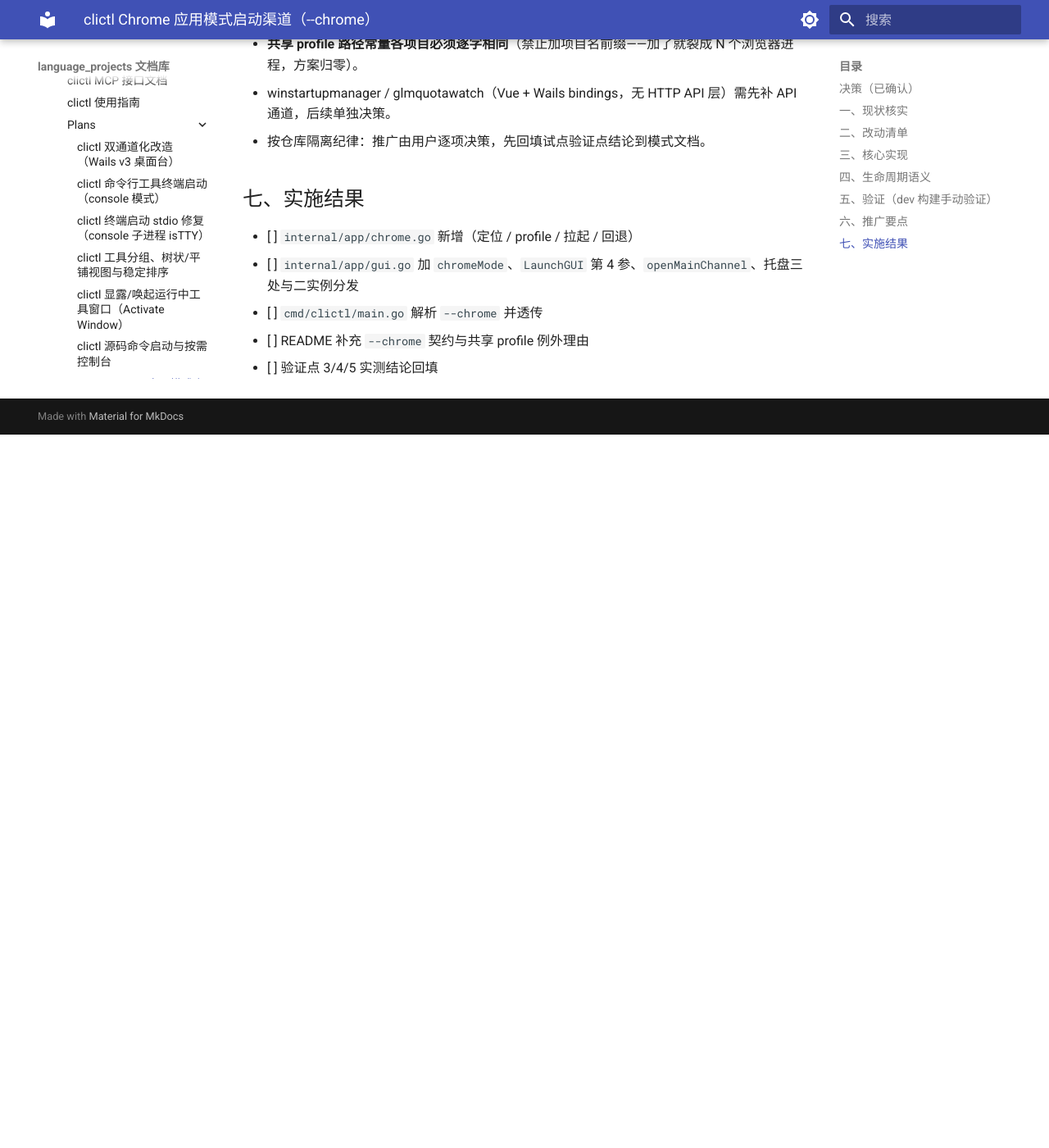
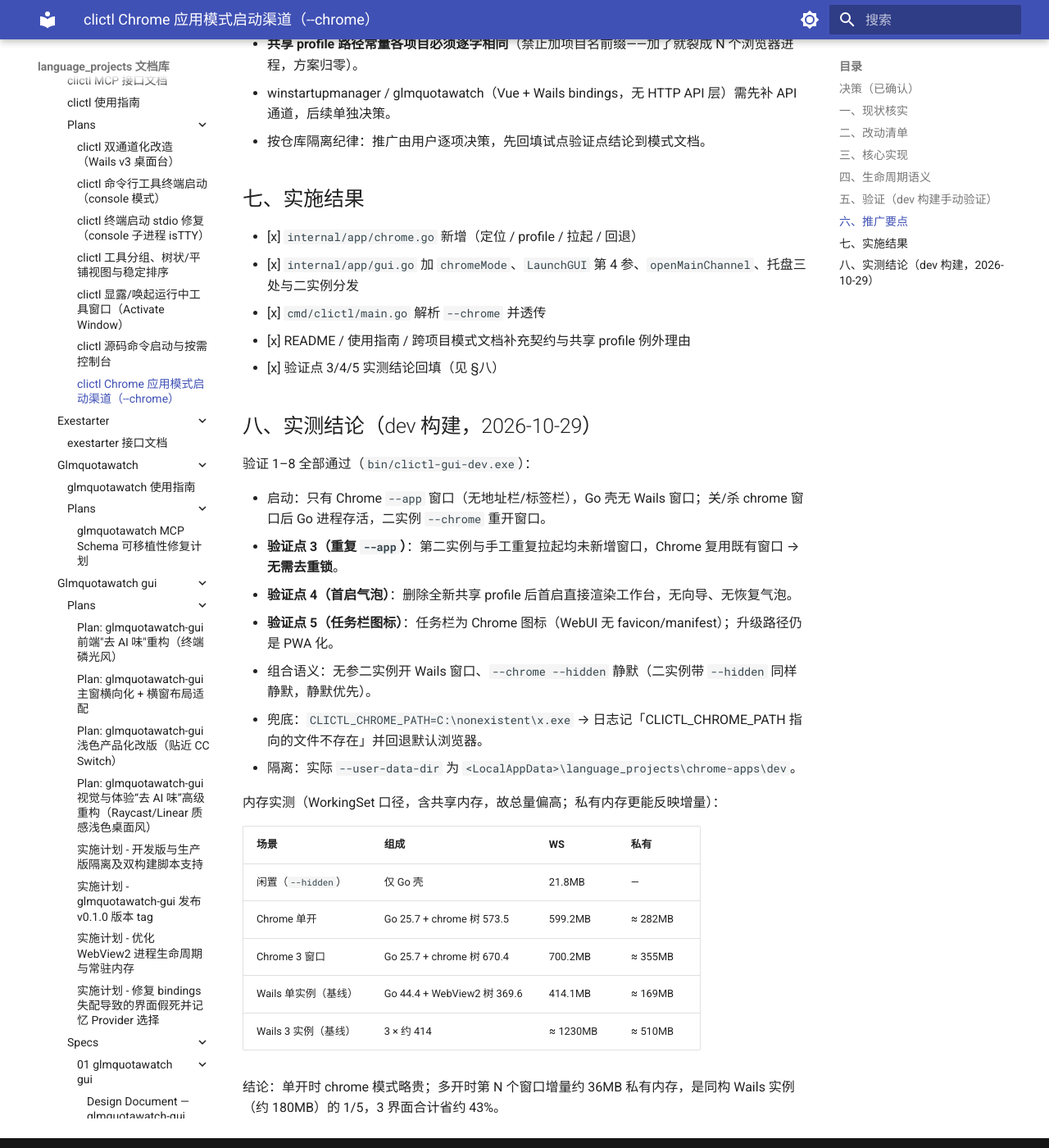
Before and after one commit to shihao-hub/td-language_projects, an MkDocs documentation site: the page built from docs/projects/go_projects/clictl/plans/07-chrome-app-mode.md, in a window 1280 px wide and 1400 px high, scrolled down 3639 px. Shown: the whole window at 82% size. Built offline with MkDocs 1.6.1 and Material for MkDocs 9.7.7, drawn with Linux system fonts in a browser that asks for light colours; a script that is not in the unit is left out; before the commit the page ends 4169 px from its top, so only the background shows below that.

Commit message:
docs(plans): 回填 clictl Chrome 应用模式实施结果
- 勾选实施清单并回填验证点 3/4/5 实测结论
- 记录闲置/单开/多开与 Wails 基线的内存对比数据

Co-Authored-By: Claude Code <noreply@anthropic.com>

```diff
--- a/docs/projects/go_projects/clictl/plans/07-chrome-app-mode.md
+++ b/docs/projects/go_projects/clictl/plans/07-chrome-app-mode.md
@@ -95,8 +95,32 @@ func openChromeAppWindow(url string)
 
 ## 七、实施结果
 
-- [ ] `internal/app/chrome.go` 新增（定位 / profile / 拉起 / 回退）
-- [ ] `internal/app/gui.go` 加 `chromeMode`、`LaunchGUI` 第 4 参、`openMainChannel`、托盘三处与二实例分发
-- [ ] `cmd/clictl/main.go` 解析 `--chrome` 并透传
-- [ ] README 补充 `--chrome` 契约与共享 profile 例外理由
-- [ ] 验证点 3/4/5 实测结论回填
+- [x] `internal/app/chrome.go` 新增（定位 / profile / 拉起 / 回退）
+- [x] `internal/app/gui.go` 加 `chromeMode`、`LaunchGUI` 第 4 参、`openMainChannel`、托盘三处与二实例分发
+- [x] `cmd/clictl/main.go` 解析 `--chrome` 并透传
+- [x] README / 使用指南 / 跨项目模式文档补充契约与共享 profile 例外理由
+- [x] 验证点 3/4/5 实测结论回填（见 §八）
+
+## 八、实测结论（dev 构建，2026-10-29）
+
+验证 1–8 全部通过（`bin/clictl-gui-dev.exe`）：
+
+- 启动：只有 Chrome `--app` 窗口（无地址栏/标签栏），Go 壳无 Wails 窗口；关/杀 chrome 窗口后 Go 进程存活，二实例 `--chrome` 重开窗口。
+- **验证点 3（重复 `--app`）**：第二实例与手工重复拉起均未新增窗口，Chrome 复用既有窗口 → **无需去重锁**。
+- **验证点 4（首启气泡）**：删除全新共享 profile 后首启直接渲染工作台，无向导、无恢复气泡。
+- **验证点 5（任务栏图标）**：任务栏为 Chrome 图标（WebUI 无 favicon/manifest）；升级路径仍是 PWA 化。
+- 组合语义：无参二实例开 Wails 窗口、`--chrome --hidden` 静默（二实例带 `--hidden` 同样静默，静默优先）。
+- 兜底：`CLICTL_CHROME_PATH=C:\nonexistent\x.exe` → 日志记「CLICTL_CHROME_PATH 指向的文件不存在」并回退默认浏览器。
+- 隔离：实际 `--user-data-dir` 为 `<LocalAppData>\language_projects\chrome-apps\dev`。
+
+内存实测（WorkingSet 口径，含共享内存，故总量偏高；私有内存更能反映增量）：
+
+| 场景 | 组成 | WS | 私有 |
+|---|---|---|---|
+| 闲置（`--hidden`） | 仅 Go 壳 | 21.8MB | — |
+| Chrome 单开 | Go 25.7 + chrome 树 573.5 | 599.2MB | ≈ 282MB |
+| Chrome 3 窗口 | Go 25.7 + chrome 树 670.4 | 700.2MB | ≈ 355MB |
+| Wails 单实例（基线） | Go 44.4 + WebView2 树 369.6 | 414.1MB | ≈ 169MB |
+| Wails 3 实例（基线） | 3 × 约 414 | ≈ 1230MB | ≈ 510MB |
+
+结论：单开时 chrome 模式略贵；多开时第 N 个窗口增量约 36MB 私有内存，是同构 Wails 实例（约 180MB）的 1/5，3 界面合计省约 43%。
```
